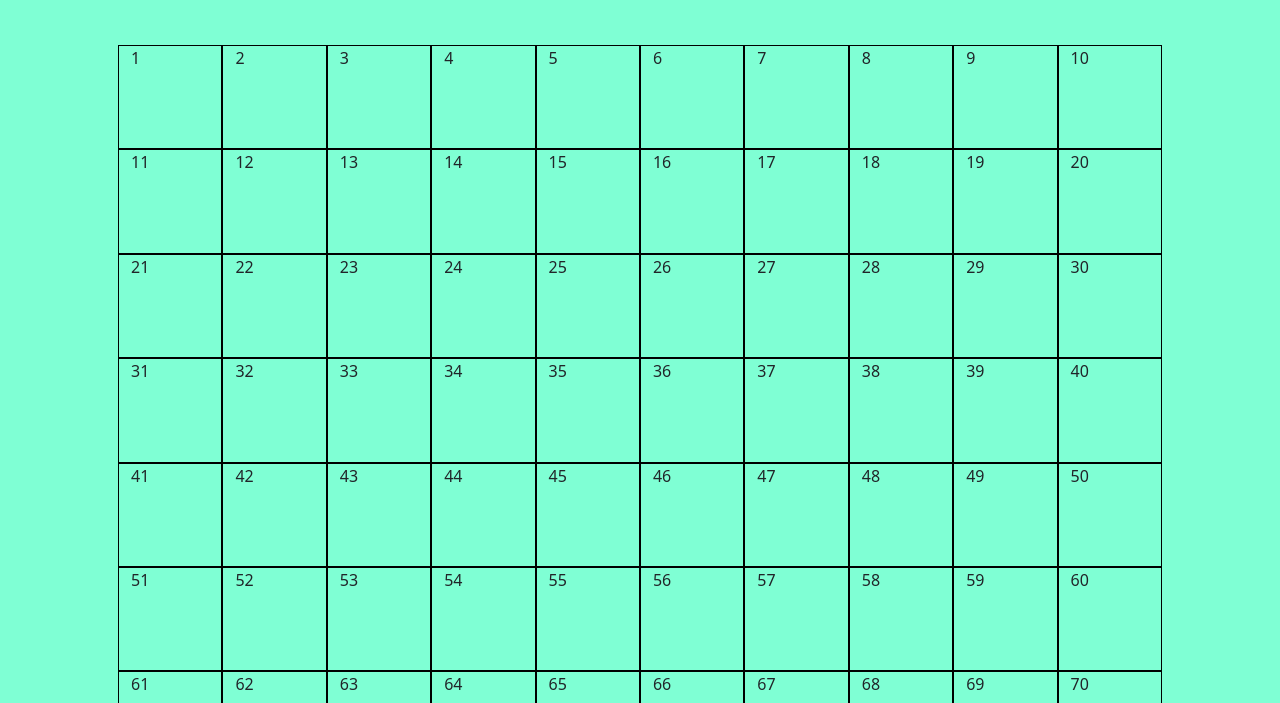
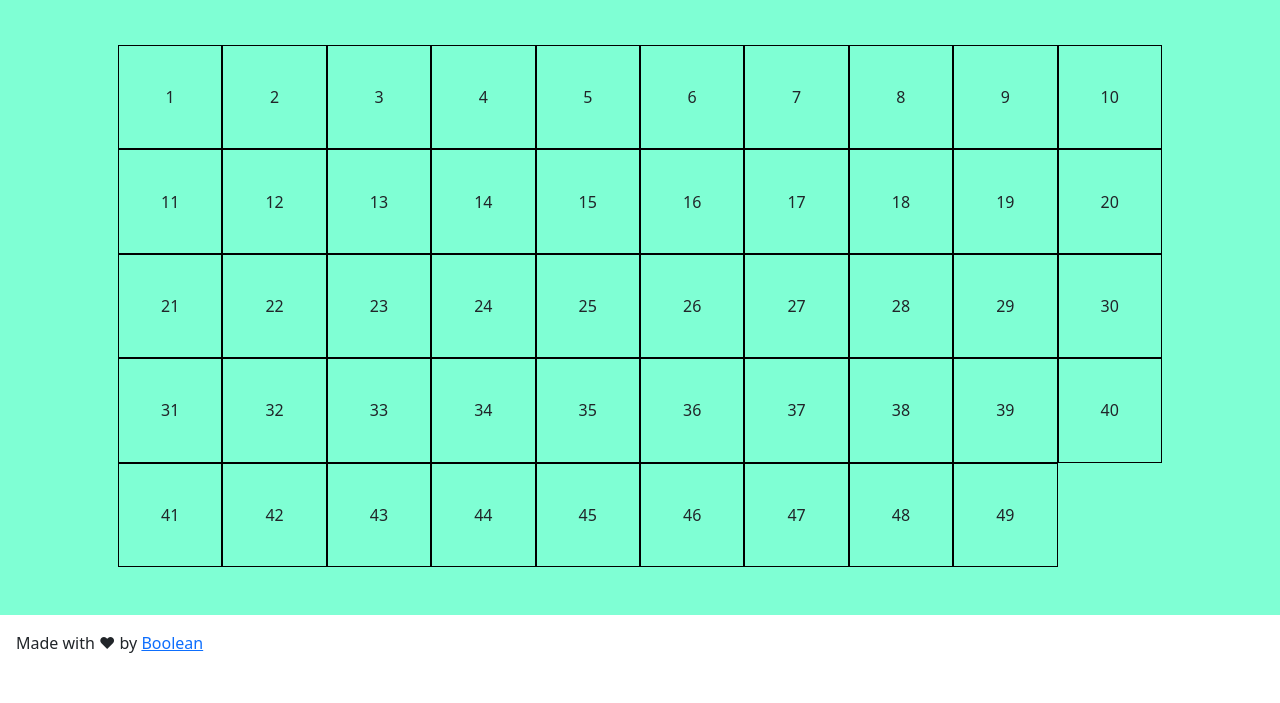
Before and after one commit to CatalanoLorenzo/js-campominato-grid, a plain HTML site: page index.html in a window 1280 px wide. Both pictures are taken after a click on the button "Play". Shown: the part 97-800 px from the top of the page. Drawn offline with nearby package versions, Linux system fonts and the light colour scheme.

Commit message:
add event click bg colo and stop if user playing

```diff
--- a/asset/css/style.css
+++ b/asset/css/style.css
@@ -10,10 +10,21 @@
 main {
     background-color: aquamarine;
 }
+.select{
+    background-color: azure;
+}
 .square{
     width: calc(100% / 10);
     aspect-ratio: 1/1;
     border: 1px solid black;
+    display: flex;
+    justify-content: center;
+    align-items: center;
+
+}
+.square p{
+    margin-bottom: 0rem;
+    margin-top: 0rem;
 }
 .select_level{
     width: 200px;
--- a/asset/js/main.js
+++ b/asset/js/main.js
@@ -4,29 +4,49 @@ Ogni cella ha un numero progressivo, da 1 a 100.
 Ci saranno quindi 10 caselle per ognuna delle 10 righe.
 Quando l'utente clicca su ogni cella, la cella cliccata si colora di azzurro ed emetto un messaggio in console con il numero della cella cliccata. */
 
-const play_button = document.getElementById ('play_button')
-const row_grill = document.getElementById ('row_grill')
-let number_of_cells = 100
+const play_button = document.getElementById('play_button')
+const row_grill = document.getElementById('row_grill')
+const select_level = document.getElementById('level')
+let number_of_cells
+let click = true
+console.log(click);
 //all'evento del click si generano 100 celle
 //all'interno della riga con all'interno un paragrafo col numero corispettivo e anche una clesse
 
-play_button.addEventListener ('click', function(){
+play_button.addEventListener('click', function () {
+    if (click) {
+        let difficulty = select_level.value
+        console.log(difficulty)
+        if (difficulty == 'hard') {
+            number_of_cells = 49
+        } else if (difficulty == 'normal') {
+            number_of_cells = 81
+        } else {
+            number_of_cells = 100
+        }
+        console.log(number_of_cells)
         let i = 1
         while (i < number_of_cells + 1) {
 
             const cell_el = document.createElement("div");
-        const number_into_cell =document.createElement('p')
+            const number_into_cell = document.createElement('p')
             number_into_cell.innerHTML = `${i}`
-        cell_el.insertAdjacentElement ('beforeend',number_into_cell)
-        cell_el.classList.add('col','square')
-        row_grill.insertAdjacentElement ('beforeend',cell_el)
+            cell_el.insertAdjacentElement('beforeend', number_into_cell)
+            cell_el.classList.add('col', 'square')
+            row_grill.insertAdjacentElement('beforeend', cell_el)
             i++
         }
-    const cell = document.querySelectorAll ('.col')
+        const cell = document.querySelectorAll('.col')
         for (let i = 0; i < cell.length - 1; i++) {
-        cell[i].addEventListener ('click',function(){
+            cell[i].addEventListener('click', function () {
                 console.log(Number(cell[i].innerText))
+                cell[i].classList.add('select')
             })
 
         }
+        console.log(click)
+        click = false
+    } else {
+        alert('partita ancora in corso...')
+    }
 })
```
Lines whose indentation alone changed are shown as unchanged.
